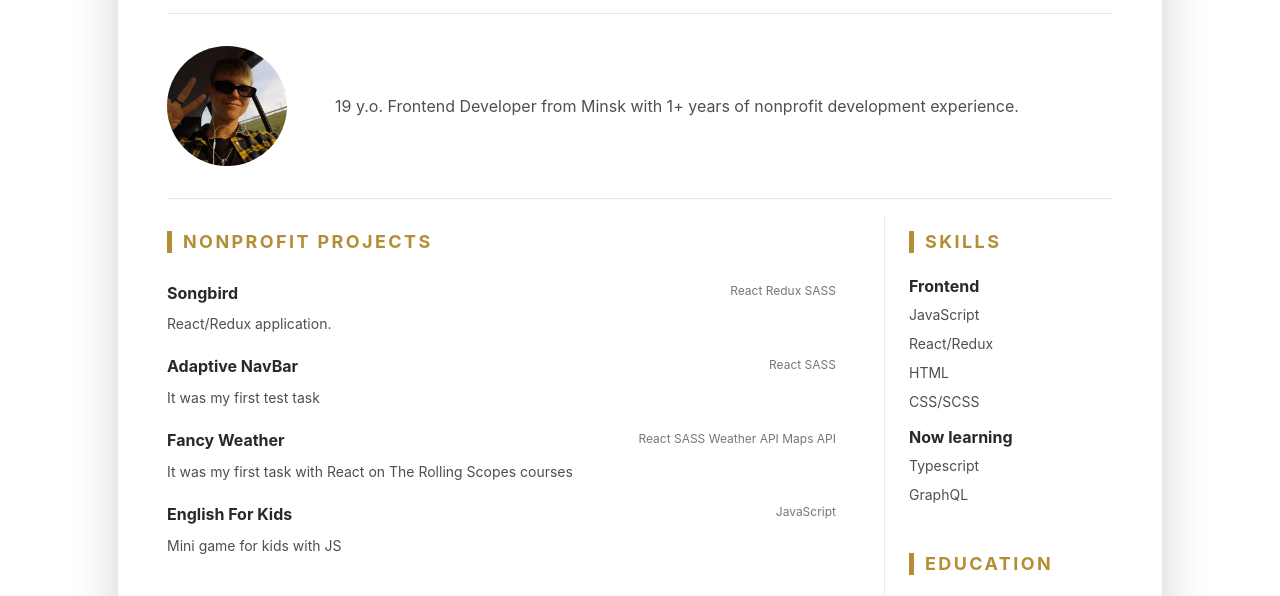
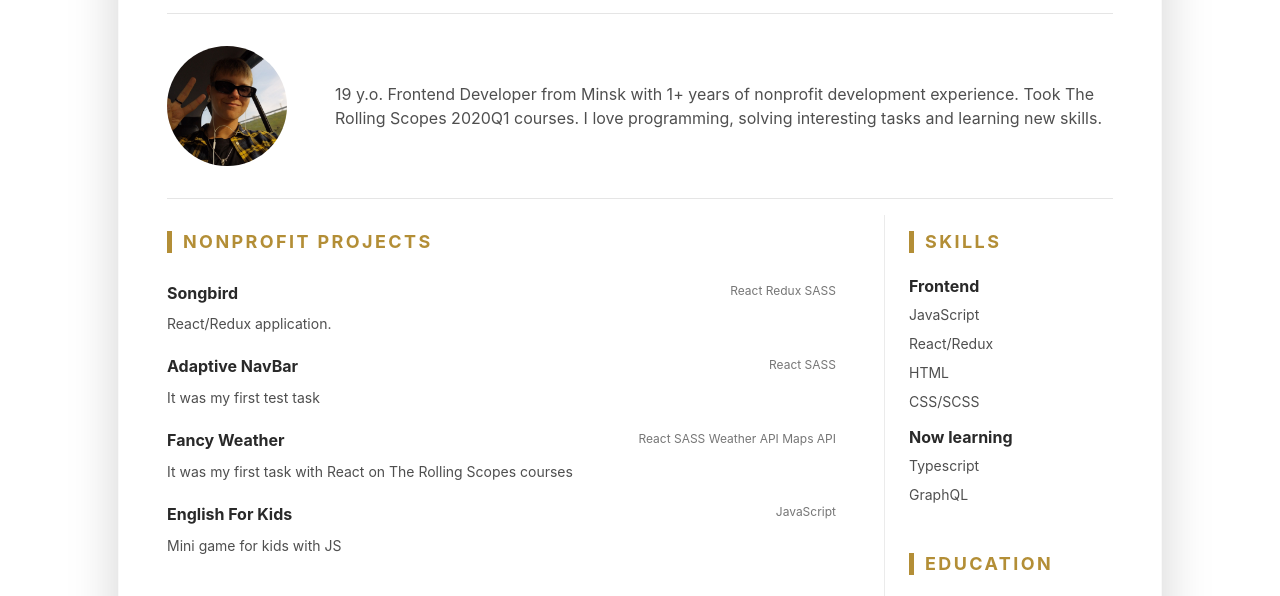
Before and after one commit to ashVosem/portfolio, a plain HTML site: page index.html in a window 1280 px wide. Shown: the part 183-779 px from the top of the page. Drawn offline with Linux system fonts and the light colour scheme.

Commit message:
docs: update description

```diff
--- a/index.html
+++ b/index.html
@@ -51,7 +51,7 @@
 						<div class="media-body text-left">
 							<p class="mb-0"><a class="theme-link"
 									href="https://themes.3rdwavemedia.com/resources/sketch-template/resume-sketch-sketch-resume-template-for-software-developers/"
-									target="_blank"></a>19 y.o. Frontend Developer from Minsk with 1+ years of nonprofit development experience. </p>
+									target="_blank"></a>19 y.o. Frontend Developer from Minsk with 1+ years of nonprofit development experience. Took The Rolling Scopes 2020Q1 courses. I love programming, solving interesting tasks and learning new skills.</p>
 						</div>
 						<!--//media-body-->
 					</div>
```
